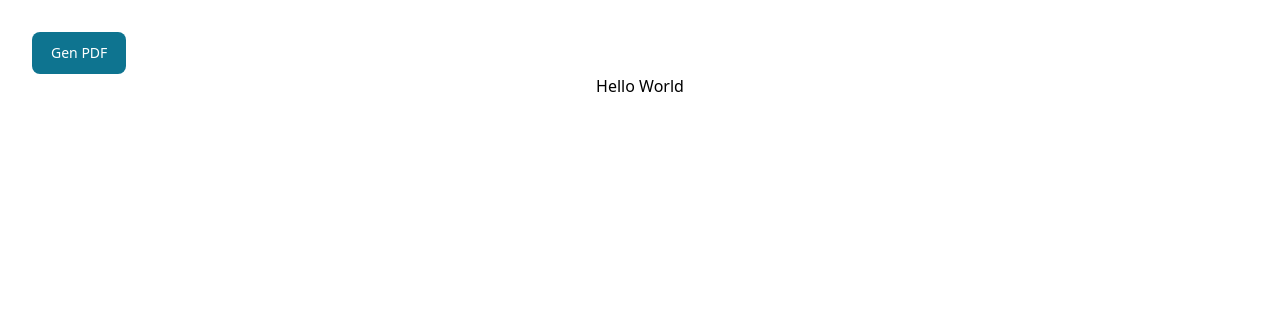
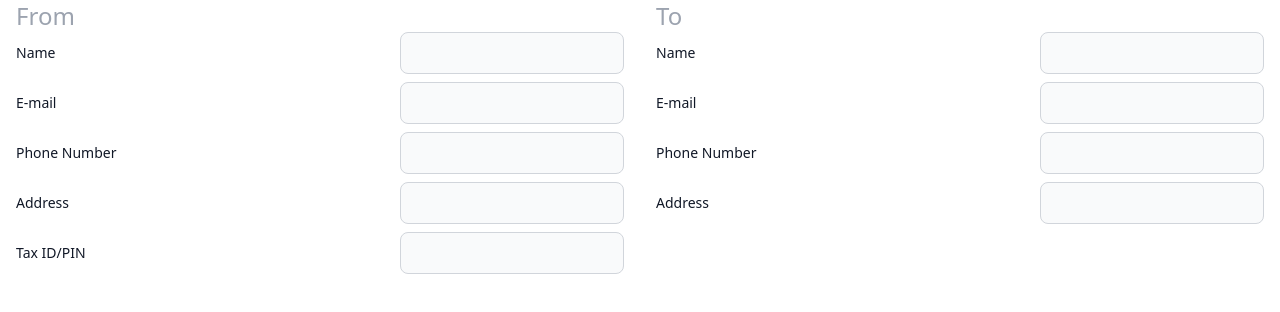
Before and after one commit to bryan-mwas/quote-gen, a React (Vite) app: page / in a window 1280 px wide. Shown: the top 312 px of the page. Built offline with nearby package versions, Linux system fonts and the light colour scheme.

Commit message:
Quotation Form * Seup reusable input components * React hook form setup

```diff
--- a/package.json
+++ b/package.json
@@ -10,6 +10,7 @@
     "preview": "vite preview"
   },
   "dependencies": {
+    "@hookform/resolvers": "^3.4.2",
     "flowbite-react": "^0.9.0",
     "jspdf": "^2.5.1",
     "react": "^18.2.0",
--- a/src/App.tsx
+++ b/src/App.tsx
@@ -1,28 +1,9 @@
-import "./App.css";
-import jsPDF from "jspdf";
-import { PdfPreview } from "./pdfPreview";
-import { useRef } from "react";
-import { Button } from "flowbite-react";
+import QuotationForm from "./views/QuotationForm";
 
 function App() {
-  const reportTemplateRef = useRef(null);
-
-  const handlePdfGeneration = () => {
-    const doc = new jsPDF();
-
-    doc.html(reportTemplateRef.current as unknown as HTMLElement, {
-      async callback(doc) {
-        doc.save();
-      },
-    });
-  };
-
   return (
     <div>
-      <Button onClick={handlePdfGeneration}>Gen PDF</Button>
-      <div ref={reportTemplateRef}>
-        <PdfPreview />
-      </div>
+      <QuotationForm />
     </div>
   );
 }
--- /dev/null
+++ b/src/components/form/FormInput.tsx
@@ -0,0 +1,44 @@
+import {
+  FieldValues,
+  useController,
+  UseControllerProps,
+} from "react-hook-form";
+import { Label, TextInput, TextInputProps } from "flowbite-react";
+
+interface Params {
+  placeholderText?: string;
+  label?: string;
+}
+
+export default function FormInput<T extends FieldValues>(
+  props: UseControllerProps<T> & TextInputProps & Params
+) {
+  const {
+    field,
+    fieldState: { error },
+  } = useController(props);
+
+  return (
+    <div
+      className={`flex gap-1 items-baseline justify-between ${
+        props.className || ""
+      }`}
+    >
+      <Label
+        htmlFor={props.name}
+        color={error ? "failure" : undefined}
+        value={props.label}
+      />
+      <TextInput
+        id={props.name}
+        {...field}
+        {...props}
+        placeholder={props.placeholderText}
+        color={error ? "failure" : undefined}
+        helperText={error?.message || props.helperText}
+        disabled={props.disabled}
+        className="mb-2"
+      />
+    </div>
+  );
+}
--- /dev/null
+++ b/src/components/form/FormNumberInput.tsx
@@ -0,0 +1,43 @@
+import {
+  FieldValues,
+  useController,
+  UseControllerProps,
+} from "react-hook-form";
+import { Label, TextInput, TextInputProps } from "flowbite-react";
+
+class Params {
+  placeholderText?: string;
+  label?: string;
+}
+export function FormNumberInput<T extends FieldValues>(
+  props: UseControllerProps<T> & TextInputProps & Params
+) {
+  const {
+    field,
+    fieldState: { error },
+  } = useController(props);
+
+  return (
+    <div className={props.className}>
+      <div className="mb-2 block">
+        <Label
+          htmlFor={props.name}
+          color={error ? "failure" : undefined}
+          value={props.label}
+        />
+      </div>
+      <TextInput
+        id={props.name}
+        {...field}
+        {...props}
+        type="number"
+        onChange={({ target: { value } }) => field.onChange(parseInt(value))}
+        placeholder={props.placeholderText}
+        color={error ? "failure" : undefined}
+        helperText={error?.message || props.helperText}
+        disabled={props.disabled}
+        className="mb-2"
+      />
+    </div>
+  );
+}
--- /dev/null
+++ b/src/components/form/FormTextArea.tsx
@@ -0,0 +1,40 @@
+import {
+  FieldValues,
+  useController,
+  UseControllerProps,
+} from "react-hook-form";
+import { Label, Textarea, TextareaProps } from "flowbite-react";
+
+interface Params {
+  placeholderText?: string;
+  label?: string;
+}
+
+export default function FormTextArea<T extends FieldValues>(
+  props: UseControllerProps<T> & TextareaProps & Params
+) {
+  const {
+    field,
+    fieldState: { error },
+  } = useController(props);
+
+  return (
+    <div className={`flex gap-1 items-baseline ${props.className}`}>
+      <Label
+        htmlFor={props.name}
+        color={error ? "failure" : undefined}
+        value={props.label}
+      />
+      <Textarea
+        id={props.name}
+        {...field}
+        {...props}
+        placeholder={props.placeholderText}
+        color={error ? "failure" : undefined}
+        helperText={error?.message || props.helperText}
+        disabled={props.disabled}
+        className="mb-2"
+      />
+    </div>
+  );
+}
--- a/src/schemas/quotation.schema.ts
+++ b/src/schemas/quotation.schema.ts
@@ -1,20 +1,27 @@
 import { z } from "zod";
 
-const Company = z.object({
+const CompanySchema = z.object({
   name: z.string(),
-  postAddress: z.string(),
+  email: z.string().optional(),
   phoneNumber: z.string(),
-  physicalAddress: z.string(),
+  address: z.string(),
+  taxID: z.string().optional(),
 });
 
-const OrderItem = z.object({
-  name: z.string(),
+const OrderItemSchema = z.object({
+  description: z.string(),
   qty: z.number(),
+  amount: z.number(),
   price: z.number(),
 });
 
-const Quotation = z.object({
-  from: Company,
-  to: Company,
-  items: z.array(OrderItem),
+export const QuotationSchema = z.object({
+  title: z.string(),
+  id: z.string(),
+  createdAt: z.date(),
+  from: CompanySchema,
+  to: CompanySchema,
+  items: z.array(OrderItemSchema),
 });
+
+export type Quotation = z.infer<typeof QuotationSchema>;
--- /dev/null
+++ b/src/views/QuotationForm.tsx
@@ -0,0 +1,66 @@
+import { useForm } from "react-hook-form";
+import { zodResolver } from "@hookform/resolvers/zod";
+import { Quotation, QuotationSchema } from "../schemas/quotation.schema";
+import { Label, TextInput, Textarea } from "flowbite-react";
+import FormInput from "../components/form/FormInput";
+import { FormNumberInput } from "../components/form/FormNumberInput";
+
+export default function QuotationForm() {
+  const {
+    control,
+    handleSubmit,
+    formState: { errors },
+  } = useForm<Quotation>({
+    resolver: zodResolver(QuotationSchema),
+  });
+
+  const onSubmit = (data: Quotation) => console.log(data);
+
+  return (
+    <div className="flex flex-col gap-4 mx-4">
+      <form action="">
+        <div className="grid grid-cols-2 sm:grid-cols-1">
+          <div></div>
+          <div></div>
+        </div>
+
+        <div className="grid sm:grid-cols-1 md:grid-cols-2 gap-8">
+          <section>
+            <p className="text-2xl text-gray-400">From</p>
+            <FormInput name={"from.name"} control={control} label="Name" />
+            <FormInput name={"from.email"} control={control} label="E-mail" />
+            <FormInput
+              name={"from.phoneNumber"}
+              control={control}
+              label="Phone Number"
+            />
+            <FormInput
+              name={"from.address"}
+              control={control}
+              label="Address"
+            />
+            <FormInput
+              name={"from.taxID"}
+              control={control}
+              label="Tax ID/PIN"
+            />
+          </section>
+
+          <section>
+            <p className="text-2xl text-gray-400">To</p>
+            <FormInput name={"to.name"} control={control} label="Name" />
+            <FormInput name={"to.email"} control={control} label="E-mail" />
+            <FormInput
+              name={"to.phoneNumber"}
+              control={control}
+              label="Phone Number"
+            />
+            <FormInput name={"to.address"} control={control} label="Address" />
+          </section>
+        </div>
+
+        <section></section>
+      </form>
+    </div>
+  );
+}
```
Also changed, not shown: src/views/QoutationForm.tsx (deleted), 1 other file (tests, documents, lock files or other folders).
